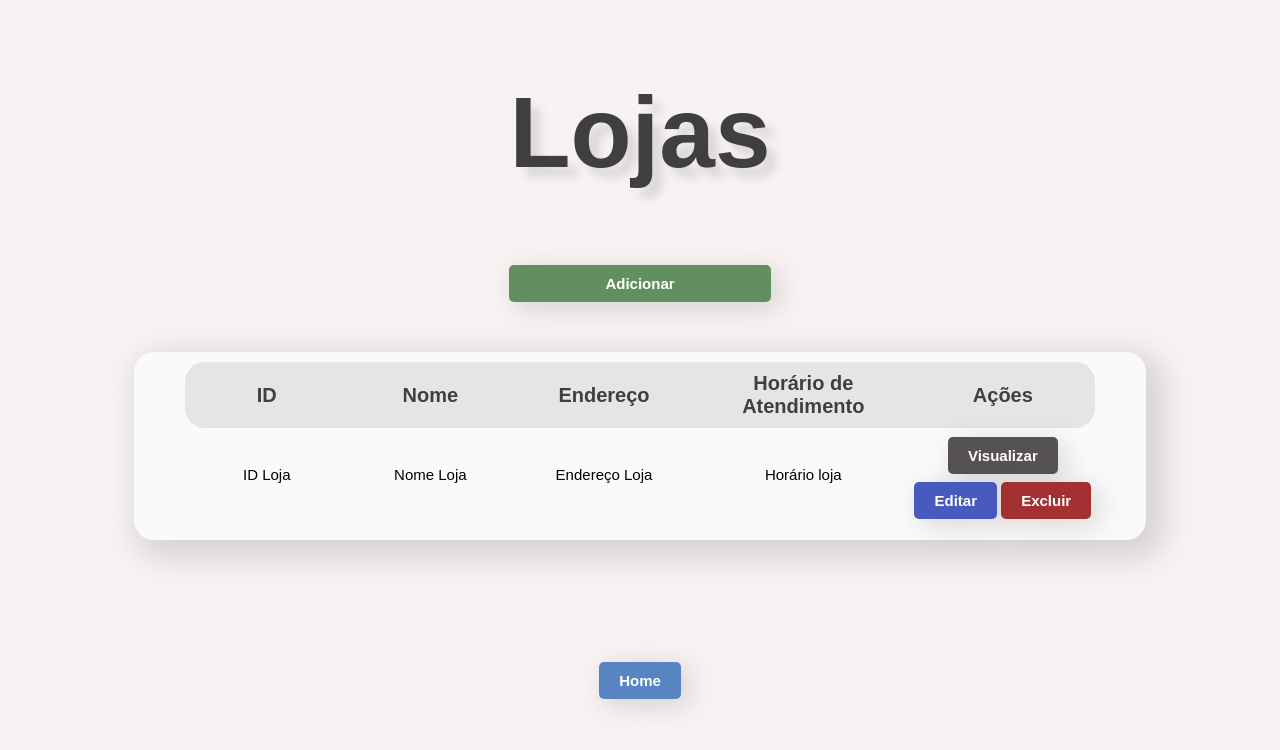
After one commit to jefflmattos/JMskateshop, a Django app: template mysite/lojasvarejistasapp/templates/loja.html in a window 1280 px wide. The commit adds this page. Shown: the top 750 px of the page. Run offline with Django 3.2, Linux system fonts and the light colour scheme; the template is opened without the code that fills it, so the values that code supplies are empty.

Commit message:
aualização do css e criação de segunda página html

```diff
--- /dev/null
+++ b/mysite/lojasvarejistasapp/templates/loja.html
@@ -0,0 +1,66 @@
+<!DOCTYPE html>
+<html lang="pt-br">
+<head>
+    <meta charset="UTF-8">
+    <meta http-equiv="X-UA-Compatible" content="IE=edge">
+    <meta name="viewport" content="width=device-width, initial-scale=1.0">
+    <link rel="stylesheet" href="style.css">
+    <title>Lojas</title>
+</head>
+<body>
+    <div class="banner">
+        <h1>Lojas</h1>
+        <button class="btn btn-submit">
+            <a class='btn-link' href="#">Adicionar</a>
+        </button>
+    </div>
+
+    <div class="container">
+        <table>
+            <tr class="loja_table">
+                <td class="head_cell col_first_head_cell">ID</td>
+                <td class="head_cell col_2_head_cell">Nome</td>
+                <td class="head_cell col_3_head_cell">Endereço</td>
+                <td class="head_cell col_4_head_cell">Horário de Atendimento</td>
+                <td class="head_cell col_last_head_cell">Ações</td>
+            </tr>
+
+            <tr>
+                <td class="col_1">
+                    ID Loja
+                </td>
+                <td class="col_2">
+                        Nome Loja
+                </td>
+                <td class="col_3">
+                    Endereço Loja
+                </td>
+                <td class="col_4">
+                    Horário loja
+                </td>
+                <td class="col_5">
+                    <button class="btn btn-view">
+                        <a class="btn-link" href="#">Visualizar</a>
+                    </button>
+                    <button class="btn btn-edit">
+                        <a class="btn-link" href="#">Editar</a>
+                    </button>
+                    <button class="btn btn-delete">
+                        <a class="btn-link" href="#">Excluir</a>
+                    </button>
+                </td>
+            </tr>
+
+            <tr>
+
+            </tr>
+        </table>
+    </div>
+    <footer>
+        <button class="btn btn-home">
+            <a class="btn-link" href="index.html">Home</a>
+        </button>
+    </footer>
+
+</body>
+</html>
--- a/mysite/lojasvarejistasapp/templates/style.css
+++ b/mysite/lojasvarejistasapp/templates/style.css
@@ -1,24 +1,182 @@
 @charset "utf-8";
 
+:root {
+    /* 60% element on page*/
+    /* banner, backgrounds and main div */
+    --main-background-color: #f8f2f2;
+    --main-text-size: 50px;
+    --main-text-color: #3F3F3F;
+    --main-font-family: monserrat, sans-serif;
+    --main-font-weight: bolder;
+
+    /* 30% element on page */
+    /* subtitles, cell-headers and divs */
+    --second-background-color: #fafafa;
+    --secondary-text-size: 20px;
+    --secondary-text-color: #3F3F3F;
+    --head-cell-color: #E5E5E5;
+    --cell-color: #ffffff;
+    --font-family: monserrat, sans-serif;
+    --font-weight: bold;
+
+    /* 10 % element on page */
+    /* buttons, links and texts */
+    --text-size: 15px;
+    --text-color: #020202;
+    --btn-text-color: #ffffff;
+    --btn-submit-color: #437c43d5;
+    --btn-edit-color: #485abd;
+    --btn-view-color: #575252;
+    --btn-decline-color: #f2f2f2;
+    --btn-delete-color: #a33131;
+    --btn-home-color: #3970b8d5;
+    --link-color: #719ACE
+}
+
+body {
+    background-color: var(--main-background-color);
+}
+
+a {
+    color: var(--link-color);
+    text-decoration: underline;
+}
+
+h1 {
+    text-shadow: 0.1em 0.1em 0.1em #33333323
+}
+
 .banner {
+    padding-bottom: 50px;
     background-position: center;
     width: 100%;
+    display: grid;
+    justify-content: center;
+    align-items: center;
+    text-align: center;
+    font-size: var(--main-text-size);
+    font-weight: var(--main-font-weight);
+    font-family: var(--main-font-family);
+    color: var(--main-text-color);
+}
+
+.container {
+    width: 80%;
+    padding: 10px 0px 20px 0px;
+    background-color: var(--second-background-color);
     display: flex;
     justify-content: center;
     align-items: center;
+    text-align: center;
+    margin: auto;
+    border-radius: 20px;
+    box-shadow: 10px 10px 30px 10px rgba(0, 0, 0, 0.123)
 }
-.container {
-    display: flex;
-    justify-content: center;
-    align-items: center;
+
+/* Try to sytle every unique table */
+/* Isn't working */
+.loja_table {
+    padding: 100px;
 }
-.h1 {
+
+.left_side_cells {
+    padding: 10px 0px 10px 80px;
+}
+
+.col_first_head_cell {
+    border-collapse: inherit;
+    border-radius: 20px 0px 0px 20px;
+    /*border-right: 1px solid black;*/
+    /*padding: 15px 110px 15px 110px;*/
+}
+
+.col_last_head_cell {
+    border-collapse: inherit;
+    border-radius: 0px 20px 20px 0px;
+    /*padding: 15px 110px 15px 80px;*/
+}
+
+.head_cell {
+    text-align: center;
+    background-color: var(--head-cell-color);
+    font-family: var(--font-family);
+    color: var(--secondary-text-color);
+    font-size: var(--secondary-text-size);
+    font-weight: var(--font-weight);
+    width: 10%;
+    padding: 10px;
+}
+
+.cells {
+    padding: 10px 50px 10px 50px;
+    border-right: 1px solid black;
     text-align: center;
 }
 
 table {
+    text-align: center;
     border-collapse: collapse;
-    border-spacing: 0;
-    width: 40%;
-    border: 1px solid #ddd;
+    color: var(--text-color);
+    width: 90%;
+    margin: auto;
+    font-family: var(--font-family);
+    font-size: var(--text-size);
 }
+
+.btn {
+    color: var(--btn-text-color);
+    border: none;
+    border-radius: 5px;
+    padding: 10px 20px 10px 20px;
+    font-size: var(--text-size);
+    font-family: var(--font-family);
+    font-weight: var(--font-weight);
+    cursor: pointer;
+    margin: 8px 0px 0px 0px;
+    box-shadow: 7px 6px 28px 1px  rgba(0, 0, 0, 0.137)
+}
+
+
+.btn-link {
+    color: var(--btn-text-color);
+    text-decoration: none;
+}
+
+.btn-submit {
+    background-color: var(--btn-submit-color);
+}
+
+.btn-home {
+    background-color: var(--btn-home-color);
+}
+
+.btn-edit {
+    background-color: var(--btn-edit-color);
+}
+
+.btn-delete {
+    background-color: var(--btn-delete-color);
+}
+
+.btn-view {
+    background-color: var(--btn-view-color);
+}
+
+.btn:active {
+    transform: scale(0.98);
+    /* Scaling button to 0.98 to its original size */
+    box-shadow: 3px 2px 22px 1px rgba(0, 0, 0, 0.24);
+    /* Lowering the shadow */
+}
+
+footer {
+    background-color: var(--secondary-background-color);
+    color: var(--main-text-color);
+    font-size: var(--main-text-size);
+    font-family: var(--main-font-family);
+    font-weight: var(--main-font-weight);
+    text-align: center;
+    padding: 100px 0px 10px 0px;
+    margin: auto;
+    width: 100%;
+}
```
Also changed, not shown: mysite/lojasvarejistasapp/templates/index.html (+13 -13 lines).
